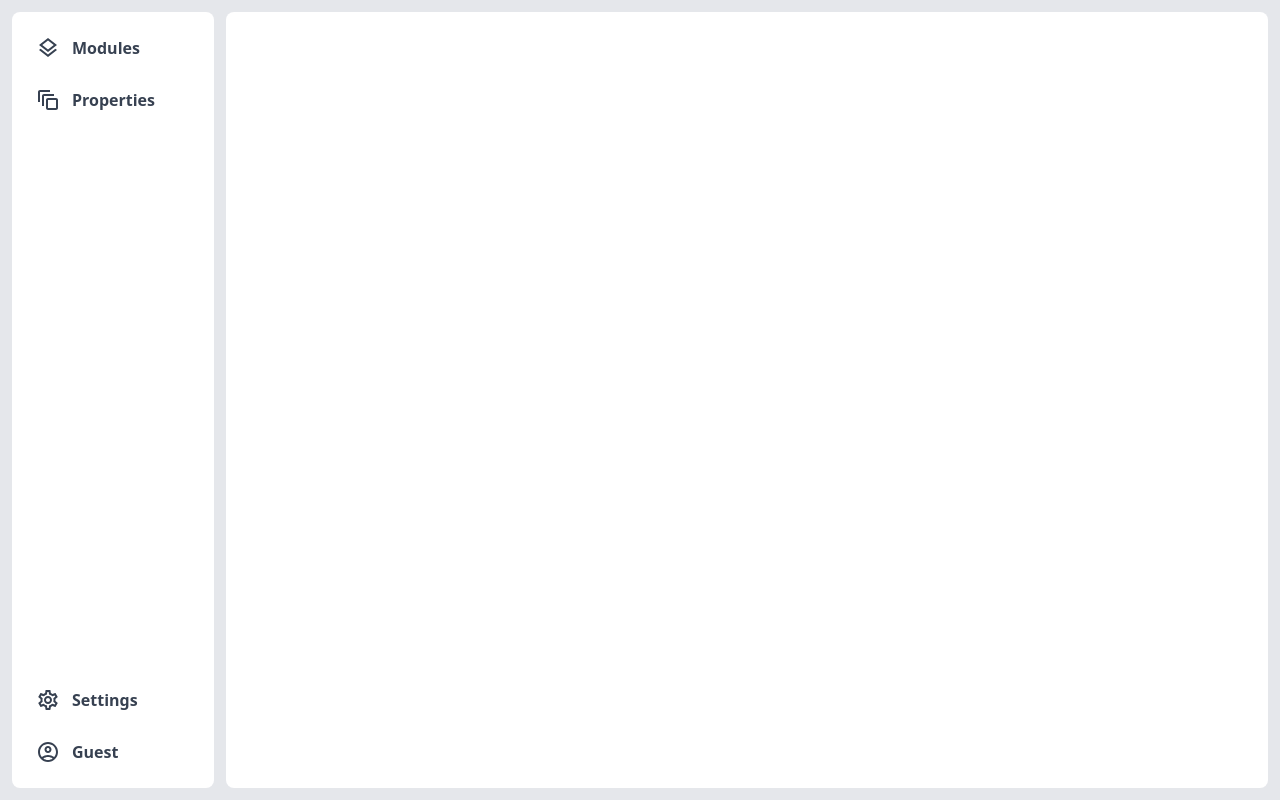
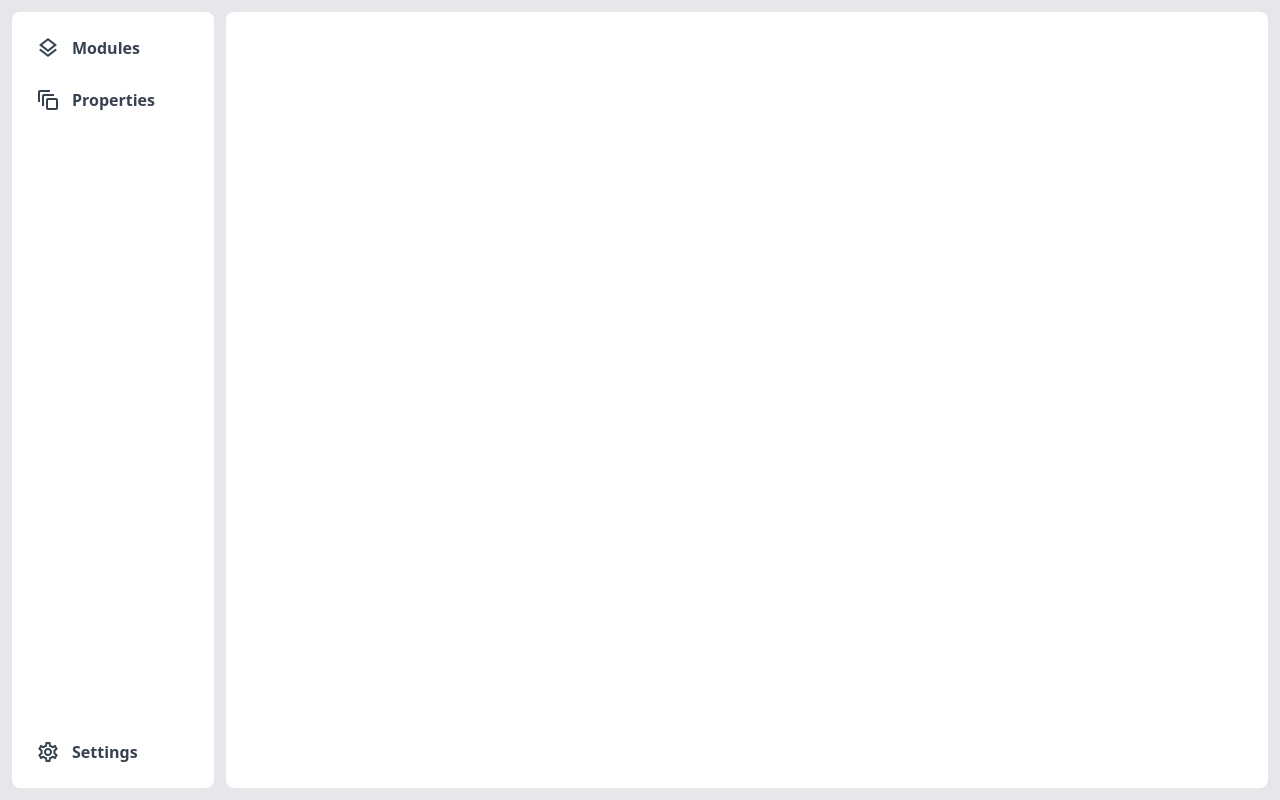
Before and after one commit to Zalaya/configuration-service, a React (Vite) app: page / in a window 1280 px wide. Built offline with nearby package versions, Linux system fonts and the light colour scheme.

Commit message:
refactor(structure): componentize the item from the sidebar

```diff
--- a/src/components/Layout/Sidebar/Item/ActionItem.tsx
+++ /dev/null
@@ -1,22 +0,0 @@
-import { SvgIconComponent } from "@mui/icons-material";
-
-interface ActionItemProps {
-  icon: SvgIconComponent;
-  label?: string;
-  onClick: () => void;
-};
-
-const ActionItem = ({ icon: Icon, label = "", onClick }: ActionItemProps) => {
-  return (
-    <div className="w-full flex gap-3 rounded-lg p-3 items-center transition-all cursor-pointer duration-200 hover:text-blue-700 hover:bg-gray-200 text-gray-700" onClick={onClick}>
-      <Icon />
-      {label && (
-        <span className="font-semibold truncate">
-          {label}
-        </span>
-      )}
-    </div>
-  );
-};
-
-export default ActionItem;
--- /dev/null
+++ b/src/components/Layout/Sidebar/Item/Icon.tsx
@@ -0,0 +1,16 @@
+import { SvgIconComponent } from "@mui/icons-material";
+
+interface IconProps {
+  icon: SvgIconComponent;
+  isMinimized?: boolean;
+};
+
+const Icon = ({ icon: Icon, isMinimized = false}: IconProps) => {
+  return (
+    <div className={`flex justify-center items-center transition-transform duration-200 ${isMinimized ? "rotate-[-360deg]" : ""}`}>
+      <Icon />
+    </div>
+  );
+};
+
+export default Icon;
--- /dev/null
+++ b/src/components/Layout/Sidebar/Item/Label.tsx
@@ -0,0 +1,14 @@
+interface Label {
+  label: string;
+  isMinimized?: boolean;
+};
+
+const Label = ({ label, isMinimized = false }: Label) => {
+  return !isMinimized && (
+    <span className="font-semibold truncate">
+      {label}
+    </span>
+  );
+};
+
+export default Label;
--- a/src/components/Layout/Sidebar/Item/NavItem.tsx
+++ /dev/null
@@ -1,28 +0,0 @@
-import { NavLink } from "react-router-dom";
-
-import { SvgIconComponent } from "@mui/icons-material";
-
-interface NavItemProps {
-  icon: SvgIconComponent;
-  label?: string;
-  to: string;
-};
-
-const NavItem = ({ icon: Icon, label = "", to }: NavItemProps) => {
-  return (
-    <NavLink to={to} className={({ isActive }) =>
-      `w-full flex gap-3 rounded-lg p-3 items-center transition-all duration-200 hover:text-blue-700 ${
-        isActive ? "bg-gray-200 text-blue-700" : "hover:bg-gray-200 text-gray-700"
-      }`
-    }>
-      <Icon />
-      {label && (
-        <span className="font-semibold truncate">
-          {label}
-        </span>
-      )}
-    </NavLink>
-  );
-};
-
-export default NavItem;
--- a/src/components/Layout/Sidebar/Item/index.tsx
+++ b/src/components/Layout/Sidebar/Item/index.tsx
@@ -1,21 +1,28 @@
+import { NavLink } from "react-router-dom";
+
 import { SvgIconComponent } from "@mui/icons-material";
 
-import NavItem from "@/components/Layout/Sidebar/Item/NavItem";
-import ActionItem from "@/components/Layout/Sidebar/Item/ActionItem";
+import Icon from "@/components/Layout/Sidebar/Item/Icon";
+import Label from "@/components/Layout/Sidebar/Item/Label";
 
 interface ItemProps {
   icon: SvgIconComponent;
-  label?: string;
-  to?: string;
-  onClick?: () => void;
+  label: string;
+  to: string;
+  isMinimized?: boolean;
 };
 
-const Item = ({ icon: Icon, label = "", to = "", onClick = () => {} }: ItemProps) => {
-  return to ? (
-    <NavItem icon={Icon} label={label} to={to} />
-  ) : (
-    <ActionItem icon={Icon} label={label} onClick={onClick} />
-  )
+const Item = ({ icon, label, to, isMinimized = false }: ItemProps) => {
+  return (
+    <NavLink to={to} className={({ isActive }) =>
+      `w-full flex gap-3 rounded-lg p-3 items-center transition-colors duration-200 hover:text-blue-700 ${
+        isActive ? "bg-gray-200 text-blue-700" : "hover:bg-gray-200 text-gray-700"
+      }`
+    }>
+      <Icon icon={icon} isMinimized={isMinimized} />
+      <Label label={label} isMinimized={isMinimized} />
+    </NavLink>
+  );
 };
 
 export default Item;
--- a/src/components/Layout/Sidebar/index.tsx
+++ b/src/components/Layout/Sidebar/index.tsx
@@ -3,28 +3,24 @@ import { MouseEvent, useState } from "react";
 import LayersOutlinedIcon from "@mui/icons-material/LayersOutlined";
 import AutoAwesomeMotionOutlinedIcon from '@mui/icons-material/AutoAwesomeMotionOutlined';
 import SettingsOutlinedIcon from '@mui/icons-material/SettingsOutlined';
-import AccountCircleOutlinedIcon from '@mui/icons-material/AccountCircleOutlined';
 
+import Section from "@/components/Layout/Sidebar/Section";
 import Item from "@/components/Layout/Sidebar/Item";
-import Section from "@/components/Layout/Sidebar/Section";
-import useUser from "@/contexts/User/useUser";
 
 const Sidebar = () => {
   const [isMinimized, setIsMinimized] = useState<boolean>(false);
-  const { user } = useUser();
 
   return (
     <div
-      className={`h-full bg-white rounded-lg p-3 flex flex-col justify-between transition-all duration-200 ${!isMinimized ? "w-[15em]" : "w-[4.5em]"}`}
+      className={`h-full bg-white rounded-lg p-3 flex flex-col justify-between transition-all duration-200 select-none overflow-hidden ${!isMinimized ? "w-[15em]" : "w-[4.76em]"}`}
       onClick={(event: MouseEvent) => (event.target === event.currentTarget) ? setIsMinimized(isMinimized => !isMinimized) : undefined}
     >
       <Section>
-        <Item icon={LayersOutlinedIcon} label={!isMinimized ? "Modules" : undefined} to="/modules" />
-        <Item icon={AutoAwesomeMotionOutlinedIcon} label={!isMinimized ? "Properties" : undefined} to="/properties" />
+        <Item icon={LayersOutlinedIcon} label="Modules" to="/modules" isMinimized={isMinimized} />
+        <Item icon={AutoAwesomeMotionOutlinedIcon} label="Properties" to="/properties" isMinimized={isMinimized} />
       </Section>
       <Section>
-        <Item icon={SettingsOutlinedIcon} label={!isMinimized ? "Settings" : undefined} to="/settings" />
-        <Item icon={AccountCircleOutlinedIcon} label={!isMinimized ? (user ? user : "Guest") : undefined} />
+        <Item icon={SettingsOutlinedIcon} label="Settings" to="/settings" isMinimized={isMinimized} />
       </Section>
     </div>
   );
--- a/src/contexts/User/UserContext.tsx
+++ /dev/null
@@ -1,11 +0,0 @@
-import { createContext } from "react";
-
-interface UserContextType {
-  user: string | null;
-  login: (user: string) => void;
-  logout: () => void;
-};
-
-const UserContext = createContext<UserContextType | undefined>(undefined);
-
-export default UserContext;
--- a/src/contexts/User/UserProvider.tsx
+++ /dev/null
@@ -1,30 +0,0 @@
-
-import { ReactNode, useEffect } from "react";
-
-import useLocalStorage from "@/hooks/useLocalStorage";
-import UserContext from "@/contexts/User/UserContext";
-
-interface UserProviderProps {
-  children: ReactNode;
-};
-
-const UserProvider = ({ children }: UserProviderProps) => {
-  const [user, setUser] = useLocalStorage("user");
-
-  useEffect(() => {
-    if (!user) {
-      setUser("Guest")
-    }
-  }, [user]);
-
-  const login = (user: string) => setUser(user);
-  const logout = () => setUser("Guest");
-
-  return (
-    <UserContext.Provider value={{ user, login, logout }}>
-      {children}
-    </UserContext.Provider>
-  );
-};
-
-export default UserProvider;
--- a/src/contexts/User/useUser.ts
+++ /dev/null
@@ -1,15 +0,0 @@
-import { useContext } from "react";
-
-import UserContext from "./UserContext";
-
-const useUser = () => {
-  const context = useContext(UserContext);
-
-  if (!context) {
-    throw new Error("useUser must be used within a UserProvider");
-  }
-
-  return context;
-};
-
-export default useUser;
--- a/src/hooks/useLocalStorage.ts
+++ /dev/null
@@ -1,23 +0,0 @@
-import { useState, useEffect } from "react";
-
-const useLocalStorage = (key: string) => {
-  const [storedValue, setStoredValue] = useState<string | null>(() => localStorage.getItem(key));
-
-  useEffect(() => {
-    const handleStorageChange = (event: StorageEvent) => event.key === key && setStoredValue(event.newValue);
-    window.addEventListener("storage", handleStorageChange);
-
-    return () => window.removeEventListener("storage", handleStorageChange);
-  }, [key]);
-
-  const setValue = (value: string) => {
-    setStoredValue(value);
-
-    if (value === null) localStorage.removeItem(key);
-    else localStorage.setItem(key, value);
-  };
-
-  return [storedValue, setValue] as const;
-};
-
-export default useLocalStorage;
--- a/src/index.tsx
+++ b/src/index.tsx
@@ -2,7 +2,6 @@ import { StrictMode } from "react";
 import { createRoot } from "react-dom/client";
 import { BrowserRouter } from "react-router-dom";
 
-import UserProvider from "@/contexts/User/UserProvider";
 import AppLayout from "@/AppLayout";
 
 import "@/styles/index.css";
@@ -10,9 +9,7 @@ import "@/styles/index.css";
 createRoot(document.getElementById("root")!).render(
   <StrictMode>
     <BrowserRouter>
-      <UserProvider>
-        <AppLayout />
-      </UserProvider>
+      <AppLayout />
     </BrowserRouter>
   </StrictMode>
 );
```
Also changed, not shown: 1 other file (tests, documents, lock files or other folders).
